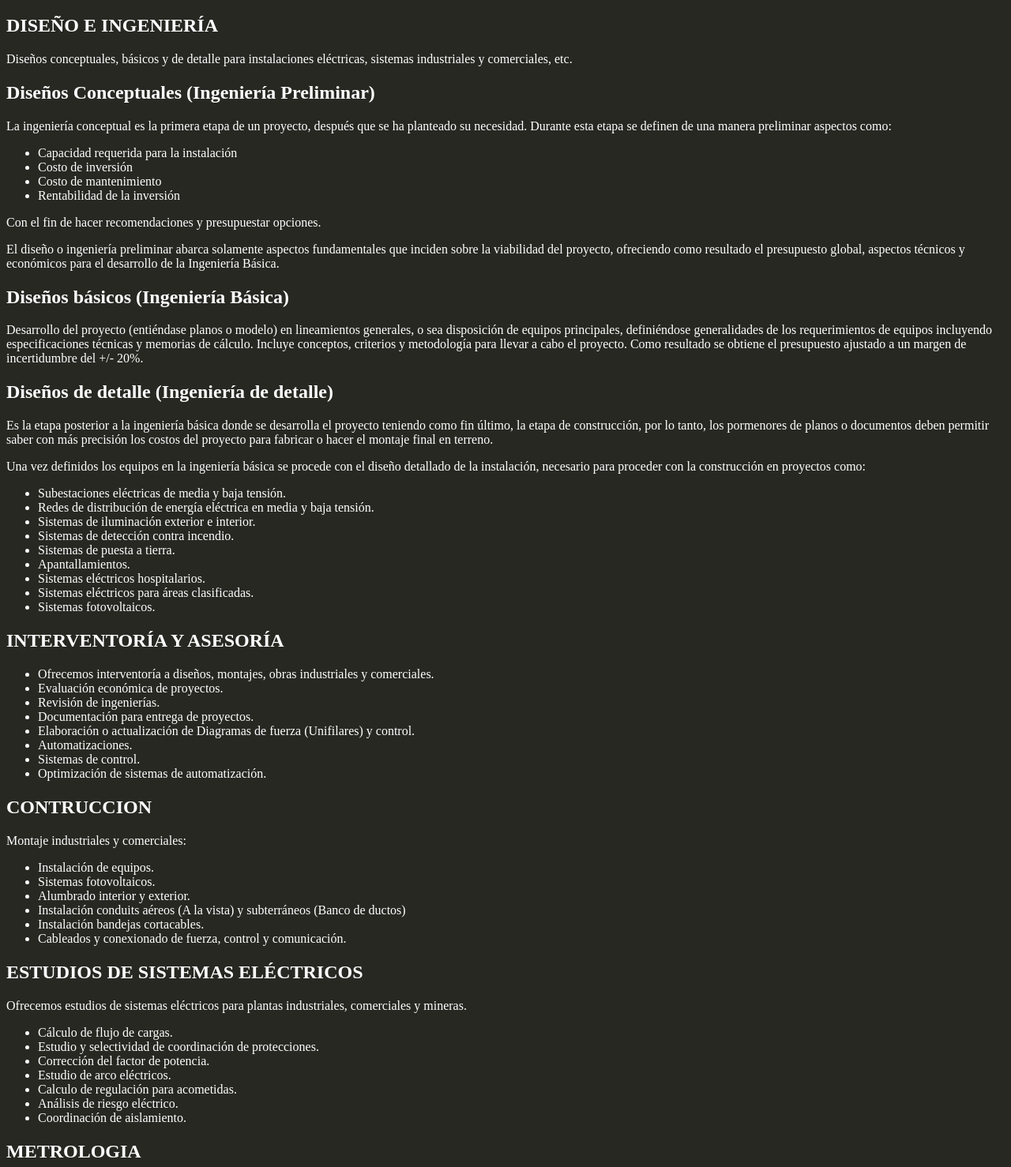
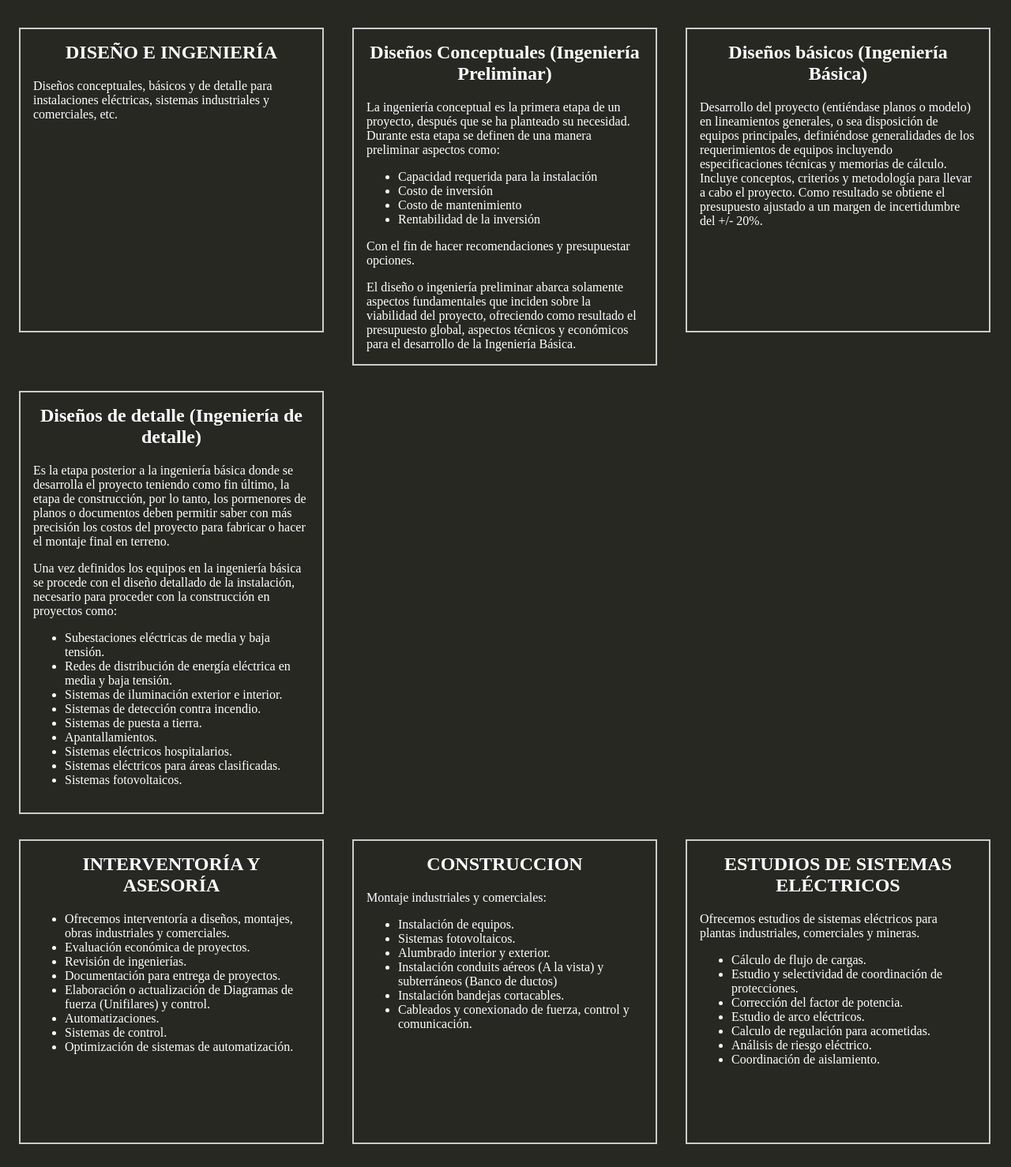
Before and after one commit to idem9203/idem9203.github.io, a plain HTML site: page index.html in a window 1280 px wide. Shown: the part 302-1780 px from the top of the page at 79% size. Drawn offline with Linux system fonts and the light colour scheme.

Commit message:
agregando div por cada servicio

```diff
--- a/index.html
+++ b/index.html
@@ -3,7 +3,7 @@
         <TITLE>TEOREMA</TITLE>
         <link rel="stylesheet" href="style.css">
     </head>
-    <body id="fondo">
+    <body>
         <div class="logo">
             <img src="PIEZAS TEOREMA factura 2.png">
         </div>
@@ -12,10 +12,14 @@
             NUESTRO PORTAFOLIO DE SERVICIOS OFRECEMOS:
         </h1>
 
-        <h2>DISEÑO E INGENIERÍA</h2>
-        <p>Diseños conceptuales, básicos y de detalle para instalaciones eléctricas, sistemas industriales y comerciales, etc.</p>
+        <div class="primerafila">
+            <div class="diseñoei">
+                <h2 class="titulo1">DISEÑO E INGENIERÍA</h2>
+                <p class="parrafo1">Diseños conceptuales, básicos y de detalle para instalaciones eléctricas, sistemas industriales y comerciales, etc.</p>
+            </div>
 
-        <h2>Diseños Conceptuales (Ingeniería Preliminar)</h2>
+            <div class="diseñoc">
+                <h2 class="titulo2">Diseños Conceptuales (Ingeniería Preliminar)</h2>
                 <p>La ingeniería conceptual es la primera etapa de un proyecto, después que se ha planteado su necesidad. Durante esta etapa se definen de una manera preliminar aspectos como:
                     <ul><li>Capacidad requerida para la instalación</li>
                         <li>Costo de inversión </li>
@@ -25,11 +29,15 @@
                 </p>
                 <p>Con el fin de hacer recomendaciones y presupuestar opciones.</p>
                 <p>El diseño o ingeniería preliminar abarca solamente aspectos fundamentales que inciden sobre la viabilidad del proyecto, ofreciendo como resultado el presupuesto global, aspectos técnicos y económicos para el desarrollo de la Ingeniería Básica.</p>
+            </div>
 
-        <h2>Diseños básicos (Ingeniería Básica)</h2>
+            <div class="diseñob">
+                <h2 class="titulo3">Diseños básicos (Ingeniería Básica)</h2>
                 <p>Desarrollo del proyecto (entiéndase planos o modelo) en lineamientos generales, o sea disposición de equipos principales, definiéndose generalidades de los requerimientos de equipos incluyendo especificaciones técnicas y memorias de cálculo. Incluye conceptos, criterios y metodología para llevar a cabo el proyecto. Como resultado se  obtiene el presupuesto ajustado a un margen de incertidumbre del +/- 20%.</p>
+            </div>
 
-        <h2>Diseños de detalle (Ingeniería de detalle)</h2>
+            <div class="diseñod">
+                <h2 class="titulo4">Diseños de detalle (Ingeniería de detalle)</h2>
                 <p>Es la etapa posterior a la ingeniería básica donde se desarrolla el proyecto teniendo como fin último, la etapa de construcción, por lo tanto, los pormenores de planos o documentos deben permitir saber con más precisión los costos del proyecto para fabricar o hacer el montaje final en terreno.</p>
                 <p>Una vez definidos los equipos en la ingeniería básica  se procede con el diseño detallado de la instalación, necesario para proceder con la construcción en proyectos como:
                     <ul>
@@ -44,8 +52,13 @@
                         <li>Sistemas fotovoltaicos.</li>
                     </ul>
                 </p>
+            </div>
+        </div>
 
-        <h2>INTERVENTORÍA Y ASESORÍA</h2>
+        <div class="segundafila">
+            <div class="IYA">
+                <h2 class="titulo5">INTERVENTORÍA Y ASESORÍA</h2>
+                <p>
                     <ul>
                         <li>Ofrecemos interventoría a diseños, montajes, obras industriales y comerciales.</li>
                         <li>Evaluación económica de proyectos.</li>
@@ -56,8 +69,11 @@
                         <li>Sistemas de control.</li>
                         <li>Optimización de sistemas de automatización.</li>
                     </ul>
+                </p>
+            </div>
 
-        <h2>CONTRUCCION</h2>
+            <div class="construccion">
+                <h2 class="titulo6">CONSTRUCCION</h2>
                 <p>Montaje industriales y comerciales:
                 <ul>
                     <li>Instalación de equipos.</li>
@@ -68,8 +84,10 @@
                     <li>Cableados y conexionado de fuerza, control y comunicación.</li>
                 </ul>
                 </p>
+            </div>
 
-        <h2>ESTUDIOS DE SISTEMAS ELÉCTRICOS</h2>
+            <div class="estudios">
+                <h2 class="titulo7">ESTUDIOS DE SISTEMAS ELÉCTRICOS</h2>
                 <p>Ofrecemos estudios de sistemas eléctricos para plantas industriales, comerciales y mineras.
                     <ul>
                         <li>Cálculo de flujo de cargas.</li>
@@ -81,8 +99,10 @@
                         <li>Coordinación de aislamiento.</li>
                     </ul>
                 </p>
+            </div>
 
-        <h2>METROLOGIA</h2>
+            <div class="metrologia">
+                <h2 class="titulo8">METROLOGIA</h2>
                 <p>Ofrecemos mediciones y pruebas de:
                     <ul>
                         <li>Resistividad del terreno.</li>
@@ -91,6 +111,8 @@
                         <li>Pruebas de Aislamiento. (B.T y M.T para cables y equipos)</li>
                     </ul>
                 </p>
+            </div>
+        </div>
 
 
     </body>
--- a/style.css
+++ b/style.css
@@ -11,3 +11,150 @@ body {
 .titulo {
     text-align: center;
 }
+
+
+.primerafilas {
+    text-align: center;
+}
+
+.diseñoei {
+    width: 350px;
+    height: 350px;
+
+    margin: 1rem;
+    padding: 1rem;
+    border: 2px solid #ccc;
+
+    display: inline-table;
+    justify-content: center;
+    align-items: center;
+}
+
+.titulo1 {
+    text-align: center;
+}
+
+.titulo2 {
+    text-align: center;
+}
+
+.titulo3 {
+    text-align: center;
+}
+
+.titulo4 {
+    text-align: center;
+}
+
+.diseñoc {
+    width: 350px;
+    height: 350px;
+
+    margin: 1rem;
+    padding: 1rem;
+    border: 2px solid #ccc;
+
+    display: inline-table;
+    justify-content: center;
+    align-items: center;
+}
+
+.diseñob {
+    width: 350px;
+    height: 350px;
+
+    margin: 1rem;
+    padding: 1rem;
+    border: 2px solid #ccc;
+
+    display: inline-table;
+    justify-content: center;
+    align-items: center;
+}
+
+.diseñod {
+    width: 350px;
+    height: 350px;
+
+    margin: 1rem;
+    padding: 1rem;
+    border: 2px solid #ccc;
+
+    display: inline-table;
+    justify-content: center;
+    align-items: center;
+}
+
+
+
+.segundafilas {
+    text-align: center;
+}
+
+.IYA {
+    width: 350px;
+    height: 350px;
+
+    margin: 1rem;
+    padding: 1rem;
+    border: 2px solid #ccc;
+
+    display: inline-table;
+    justify-content: center;
+    align-items: center;
+}
+
+.titulo5 {
+    text-align: center;
+}
+
+.titulo6 {
+    text-align: center;
+}
+
+.titulo7 {
+    text-align: center;
+}
+
+.titulo8 {
+    text-align: center;
+}
+
+.construccion {
+    width: 350px;
+    height: 350px;
+
+    margin: 1rem;
+    padding: 1rem;
+    border: 2px solid #ccc;
+
+    display: inline-table;
+    justify-content: center;
+    align-items: center;
+}
+
+.estudios {
+    width: 350px;
+    height: 350px;
+
+    margin: 1rem;
+    padding: 1rem;
+    border: 2px solid #ccc;
+
+    display: inline-table;
+    justify-content: center;
+    align-items: center;
+}
+
+.metrologia {
+    width: 350px;
+    height: 350px;
+
+    margin: 1rem;
+    padding: 1rem;
+    border: 2px solid #ccc;
+
+    display: inline-table;
+    justify-content: center;
+    align-items: center;
+}
```
Lines whose indentation alone changed are shown as unchanged.
